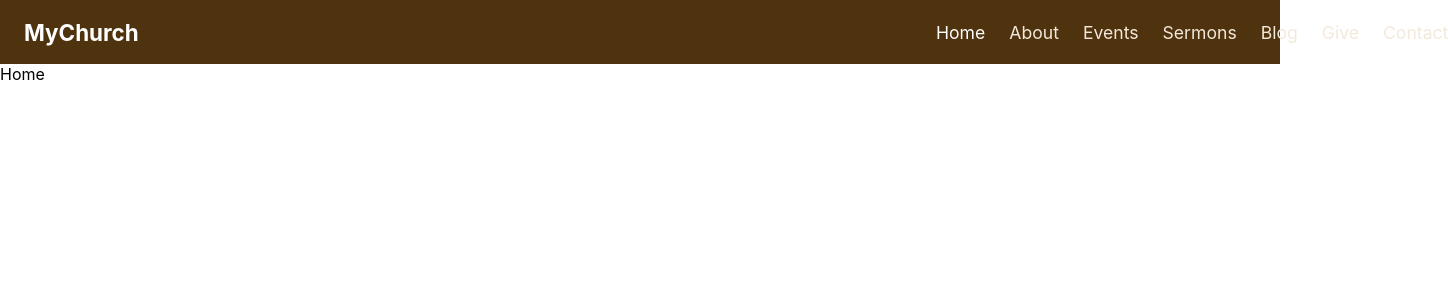
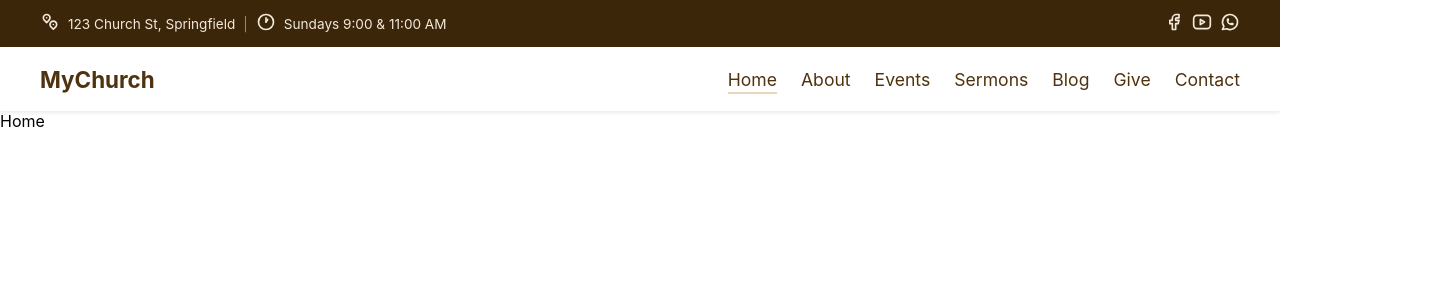
Before and after one commit to collinsMutai/Upendobaptistchurch, a React (Create React App) app in the folder frontend/: page / in a window 1280 px wide. Shown: the top 300 px of the page, 1448 px wide, since content can reach past the window. Built offline with nearby package versions, Linux system fonts and the light colour scheme.

Commit message:
home page

```diff
--- a/frontend/src/components/Navbar.css
+++ b/frontend/src/components/Navbar.css
@@ -1,24 +1,78 @@
-/* Base Navbar */
+/* Navbar.css */
+
+/* Global safety */
+* {
+  box-sizing: border-box;
+}
+
+/* =========================
+   Top Info Bar
+========================= */
+.top-nav {
+  background: #3B260A;
+  color: #f3e9db;
+  font-size: 0.85rem;
+  padding: 0.75rem 2.5rem;
+  display: flex;
+  align-items: center;
+  justify-content: space-between;
+  flex-wrap: wrap;
+  gap: 0.5rem;
+}
+
+.top-nav__left {
+  display: flex;
+  align-items: center;
+  gap: 0.5rem;
+  flex-wrap: wrap;
+}
+
+.top-nav__left .divider {
+  opacity: 0.5;
+}
+
+.top-nav__right {
+  display: flex;
+  align-items: center;
+  gap: 0.5rem;
+}
+
+.top-nav__right a {
+  color: #f3e9db;
+  text-decoration: none;
+  transition: opacity 0.2s ease;
+}
+
+.top-nav__right a:hover {
+  opacity: 0.7;
+}
+
+/* =========================
+   Navbar
+========================= */
 .navbar {
-  height: 64px;
-  padding: 0 1.5rem;
-  background: #4F320E; /* UPDATED */
-  color: #fff;
+  padding: 0.75rem 2.5rem;
+  background: #ffffff;
+  color: #333333;
   display: flex;
   align-items: center;
   justify-content: space-between;
   position: relative;
   z-index: 1000;
+  min-height: 64px;
+  box-shadow: 0 2px 4px rgba(0,0,0,0.08);
 }
 
 .navbar__logo a {
-  color: #fff;
+  color: #4F320E; /* logo matches link color */
   text-decoration: none;
   font-size: 1.4rem;
   font-weight: bold;
 }
 
-/* Hamburger */
+/* =========================
+   Hamburger
+========================= */
 .hamburger {
   width: 28px;
   height: 20px;
@@ -26,47 +80,109 @@
   flex-direction: column;
   justify-content: space-between;
   cursor: pointer;
+  z-index: 2000;
 }
 
 .hamburger span {
   height: 3px;
-  background: #fff;
+  background: #4F320E; /* dark brown lines */
   border-radius: 2px;
   transition: all 0.3s ease;
 }
 
-/* Slide Menu */
+/* ❌ Hamburger to X */
+.hamburger.open span:nth-child(1) {
+  transform: rotate(45deg) translate(5px, 5px);
+}
+
+.hamburger.open span:nth-child(2) {
+  opacity: 0;
+}
+
+.hamburger.open span:nth-child(3) {
+  transform: rotate(-45deg) translate(6px, -6px);
+}
+
+/* =========================
+   Slide Menu
+========================= */
 .mobile-menu {
   position: fixed;
   top: 0;
-  right: -100%;
+  right: 0;
   width: 75%;
   max-width: 320px;
   height: 100vh;
-  background: #4F320E; /* UPDATED */
-  padding: 5rem 2rem;
+  background: #ffffff;
+  padding: 6rem 2.5rem;
   list-style: none;
+  margin: 0;
   display: flex;
   flex-direction: column;
-  gap: 1.5rem;
-  transition: right 0.35s ease-in-out;
+  gap: 1.75rem;
+  transform: translateX(100%);
+  transition: transform 0.35s ease-in-out;
+  z-index: 1600; /* ABOVE overlay but below hamburger if needed */
 }
 
+
 .mobile-menu.show {
-  right: 0;
+  transform: translateX(0);
 }
 
 .mobile-menu a {
-  color: #f3e9db; /* softer contrast */
+  color: #4F320E;       /* menu link color */
   text-decoration: none;
   font-size: 1.1rem;
+  transition: color 0.2s ease;
 }
 
 .mobile-menu a.active {
-  color: #fff;
+  border-bottom: 2px solid #EBD5B8; /* underline for active link */
+  padding-bottom: 2px;              /* adjust spacing */
 }
 
-/* Desktop */
+/* =========================
+   Mobile social icons
+========================= */
+.mobile-social {
+  display: flex;
+  gap: 0.75rem;
+  margin-top: auto;
+}
+
+.mobile-social a svg {
+  width: 20px;
+  height: 20px;
+  stroke: #4F320E; /* dark brown icons */
+}
+
+
+/* =========================
+   Mobile menu overlay
+========================= */
+.menu-overlay {
+  position: fixed;
+  top: 0;
+  left: 0;
+  width: 100%;
+  height: 100%;
+  background: rgba(0,0,0,0.5); /* dark semi-transparent overlay */
+  z-index: 1500; /* below the mobile menu but above other content */
+  opacity: 0;
+  visibility: hidden;
+  transition: opacity 0.35s ease;
+}
+
+.menu-overlay.show {
+  opacity: 1;
+  visibility: visible;
+}
+
+
+/* =========================
+   Desktop
+========================= */
 @media (min-width: 768px) {
   .hamburger {
     display: none;
@@ -74,19 +190,54 @@
 
   .mobile-menu {
     position: static;
-    flex-direction: row;
+    transform: none;
     height: auto;
+    width: auto;
+    max-width: none;
     padding: 0;
     background: none;
-    width: auto;
-    right: 0;
+    flex-direction: row;
     gap: 1.5rem;
+  }
+
+  .mobile-social {
+    display: none;
   }
 }
 
-/* Mobile */
+/* =========================
+   Mobile adjustments
+========================= */
 @media (max-width: 767px) {
   .hamburger {
     display: flex;
   }
+
+  .hamburger.open {
+    position: fixed;
+    top: 24px;
+    right: 24px;
+  }
+
+  body {
+    overflow-x: hidden;
+  }
+
+  .top-nav {
+    flex-direction: column;
+    align-items: flex-start;
+    gap: 0.5rem;
+    padding: 0.5rem 1rem;
+  }
+
+  .top-nav__left {
+    gap: 0.5rem;
+  }
+
+  .top-nav__right {
+    display: flex;
+    gap: 0.5rem;
+    width: auto;
+    justify-content: flex-start;
+  }
 }
--- a/frontend/src/components/Navbar.jsx
+++ b/frontend/src/components/Navbar.jsx
@@ -1,13 +1,66 @@
+// Navbar.jsx
 import { useState } from "react";
 import { NavLink } from "react-router-dom";
 import "./Navbar.css";
 
 export default function Navbar() {
   const [isOpen, setIsOpen] = useState(false);
-
   const closeMenu = () => setIsOpen(false);
 
   return (
+    <>
+        {/* Top Info Bar */}
+      <div className="top-nav">
+        <div className="top-nav__left">
+          {/* Location */}
+          <span className="icon">{/* Location SVG */}
+            <svg xmlns="http://www.w3.org/2000/svg" width="20" height="20" viewBox="0 0 24 24" fill="none" stroke="currentColor" strokeWidth="2" strokeLinecap="round" strokeLinejoin="round">
+              <path stroke="none" d="M0 0h24v24H0z" fill="none"/>
+              <path d="M10.828 9.828a4 4 0 1 0 -5.656 0l2.828 2.829l2.828 -2.829"/>
+              <path d="M8 7l0 .01"/>
+              <path d="M18.828 17.828a4 4 0 1 0 -5.656 0l2.828 2.829l2.828 -2.829"/>
+              <path d="M16 15l0 .01"/>
+            </svg>
+          </span>
+          <span>123 Church St, Springfield</span>
+          <span className="divider">|</span>
+          {/* Time */}
+          <span className="icon">{/* Clock SVG */}
+            <svg xmlns="http://www.w3.org/2000/svg" width="20" height="20" viewBox="0 0 24 24" fill="none" stroke="currentColor" strokeWidth="2" strokeLinecap="round" strokeLinejoin="round">
+              <path stroke="none" d="M0 0h24v24H0z" fill="none"/>
+              <path d="M3 12a9 9 0 1 0 18 0a9 9 0 1 0 -18 0"/>
+              <path d="M12 7v5"/>
+              <path d="M12 12l2 -3"/>
+            </svg>
+          </span>
+          <span>Sundays 9:00 & 11:00 AM</span>
+        </div>
+
+        <div className="top-nav__right">
+          {/* Social Icons */}
+          <a href="#" aria-label="Facebook">
+            <svg xmlns="http://www.w3.org/2000/svg" width="20" height="20" viewBox="0 0 24 24" fill="none" stroke="currentColor" strokeWidth="2" strokeLinecap="round" strokeLinejoin="round">
+              <path stroke="none" d="M0 0h24v24H0z" fill="none"/>
+              <path d="M7 10v4h3v7h4v-7h3l1 -4h-4v-2a1 1 0 0 1 1 -1h3v-4h-3a5 5 0 0 0 -5 5v2h-3"/>
+            </svg>
+          </a>
+          <a href="#" aria-label="YouTube">
+            <svg xmlns="http://www.w3.org/2000/svg" width="20" height="20" viewBox="0 0 24 24" fill="none" stroke="currentColor" strokeWidth="2" strokeLinecap="round" strokeLinejoin="round">
+              <path stroke="none" d="M0 0h24v24H0z" fill="none"/>
+              <path d="M2 8a4 4 0 0 1 4 -4h12a4 4 0 0 1 4 4v8a4 4 0 0 1 -4 4h-12a4 4 0 0 1 -4 -4v-8"/>
+              <path d="M10 9l5 3l-5 3l0 -6"/>
+            </svg>
+          </a>
+          <a href="#" aria-label="WhatsApp">
+            <svg xmlns="http://www.w3.org/2000/svg" width="20" height="20" viewBox="0 0 24 24" fill="none" stroke="currentColor" strokeWidth="2" strokeLinecap="round" strokeLinejoin="round">
+              <path stroke="none" d="M0 0h24v24H0z" fill="none"/>
+              <path d="M3 21l1.65 -3.8a9 9 0 1 1 3.4 2.9l-5.05 .9"/>
+              <path d="M9 10a.5 .5 0 0 0 1 0v-1a.5 .5 0 0 0 -1 0v1a5 5 0 0 0 5 5h1a.5 .5 0 0 0 0 -1h-1a.5 .5 0 0 0 0 1"/>
+            </svg>
+          </a>
+        </div>
+      </div>
+      {/* Main Navbar */}
       <nav className="navbar">
         <div className="navbar__logo">
           <NavLink to="/" onClick={closeMenu}>
@@ -24,7 +77,11 @@ export default function Navbar() {
           <span />
           <span />
         </div>
-
+{/* Overlay */}
+<div
+  className={`menu-overlay ${isOpen ? "show" : ""}`}
+  onClick={() => setIsOpen(false)}
+></div>
         {/* Slide Menu */}
         <ul className={`mobile-menu ${isOpen ? "show" : ""}`}>
           <li><NavLink to="/" end onClick={closeMenu}>Home</NavLink></li>
@@ -34,7 +91,21 @@ export default function Navbar() {
           <li><NavLink to="/blog" onClick={closeMenu}>Blog</NavLink></li>
           <li><NavLink to="/give" onClick={closeMenu}>Give</NavLink></li>
           <li><NavLink to="/contact" onClick={closeMenu}>Contact</NavLink></li>
+
+          {/* Mobile Social Icons */}
+          <li className="mobile-social">
+            <a href="#" aria-label="Facebook">
+              <svg xmlns="http://www.w3.org/2000/svg" width="20" height="20" viewBox="0 0 24 24" fill="none" stroke="currentColor" strokeWidth="2" strokeLinecap="round" strokeLinejoin="round"><path stroke="none" d="M0 0h24v24H0z" fill="none"/><path d="M7 10v4h3v7h4v-7h3l1 -4h-4v-2a1 1 0 0 1 1 -1h3v-4h-3a5 5 0 0 0 -5 5v2h-3" /></svg>
+            </a>
+            <a href="#" aria-label="YouTube">
+              <svg xmlns="http://www.w3.org/2000/svg" width="20" height="20" viewBox="0 0 24 24" fill="none" stroke="currentColor" strokeWidth="2" strokeLinecap="round" strokeLinejoin="round"><path stroke="none" d="M0 0h24v24H0z" fill="none"/><path d="M2 8a4 4 0 0 1 4 -4h12a4 4 0 0 1 4 4v8a4 4 0 0 1 -4 4h-12a4 4 0 0 1 -4 -4v-8" /><path d="M10 9l5 3l-5 3l0 -6" /></svg>
+            </a>
+            <a href="#" aria-label="WhatsApp">
+              <svg xmlns="http://www.w3.org/2000/svg" width="20" height="20" viewBox="0 0 24 24" fill="none" stroke="currentColor" strokeWidth="2" strokeLinecap="round" strokeLinejoin="round"><path stroke="none" d="M0 0h24v24H0z" fill="none"/><path d="M3 21l1.65 -3.8a9 9 0 1 1 3.4 2.9l-5.05 .9" /><path d="M9 10a.5 .5 0 0 0 1 0v-1a.5 .5 0 0 0 -1 0v1a5 5 0 0 0 5 5h1a.5 .5 0 0 0 0 -1h-1a.5 .5 0 0 0 0 1" /></svg>
+            </a>
+          </li>
         </ul>
       </nav>
+    </>
   );
 }
--- a/frontend/src/index.css
+++ b/frontend/src/index.css
@@ -1,3 +1,9 @@
+* {
+  box-sizing: border-box;
+  padding: 0;
+  margin: 0;
+}
+
 body {
   margin: 0;
   font-family: -apple-system, BlinkMacSystemFont, 'Segoe UI', 'Roboto', 'Oxygen',
```
Lines whose indentation alone changed are shown as unchanged.
